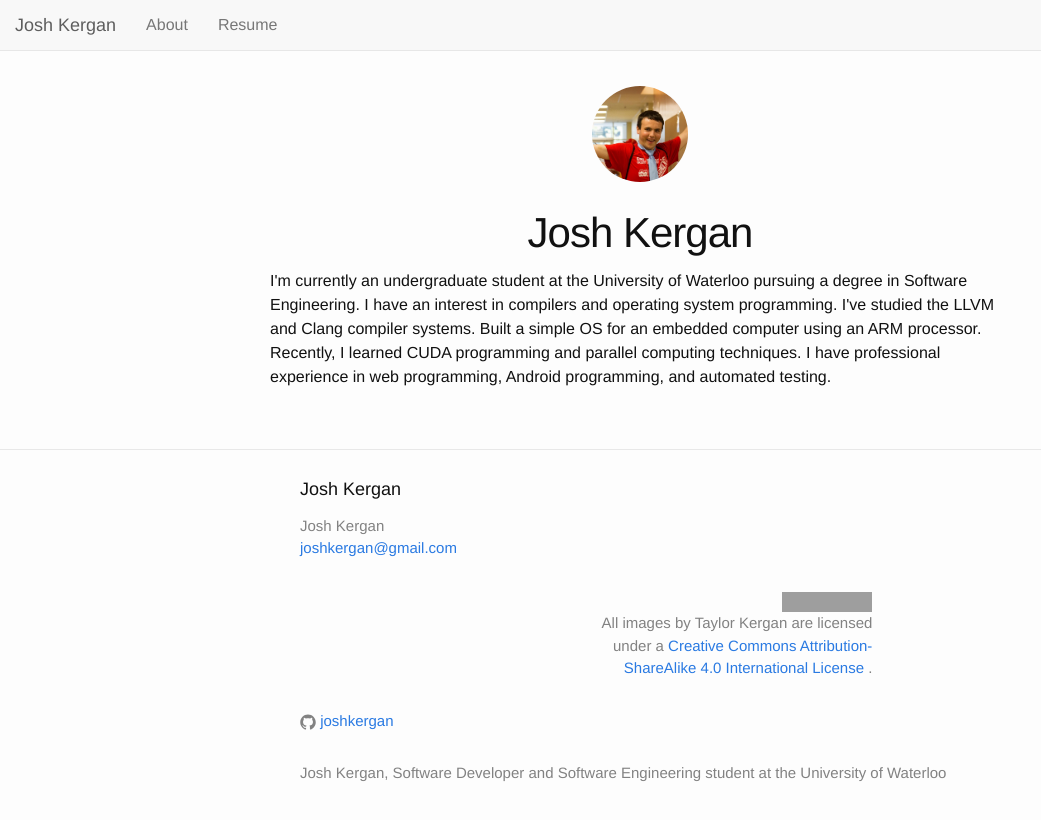
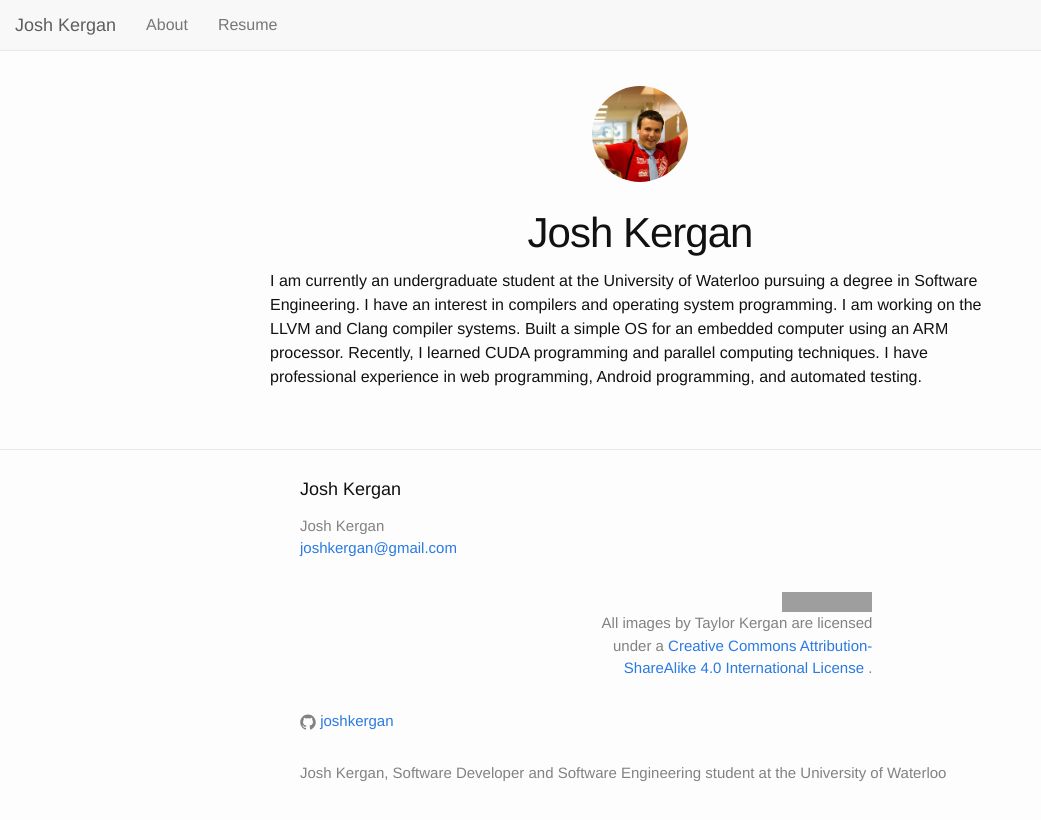
Before and after one commit to joshkergan/joshkergan.github.io, a Jekyll site: the page built from about.html, in a window 1280 px wide. Shown: the top 820 px of the page, without its empty margins (0-1041 px from the left). Built offline with Jekyll 4.4.1, drawn with Linux system fonts in a browser that asks for light colours; nearby versions of some CDN libraries; grey boxes are pictures that could not be loaded.

Commit message:
Update about page
Also updated config for Github Pages

```diff
--- a/_config.yml
+++ b/_config.yml
@@ -4,7 +4,7 @@ email: joshkergan@gmail.com
 description: > # this means to ignore newlines until "baseurl:"
   Josh Kergan, Software Developer and Software Engineering
   student at the University of Waterloo
-baseurl: "" # the subpath of your site, e.g. /blog/
+baseurl: "/" # the subpath of your site, e.g. /blog/
 url: "https://joshkergan.github.io" # the base hostname & protocol for your site
 github_username:  joshkergan
 
--- a/about.html
+++ b/about.html
@@ -10,9 +10,9 @@ title: About
 		Josh Kergan
 	</div>
 	<div class="post-content">
-			I'm currently an undergraduate student at the University of Waterloo
+			I am currently an undergraduate student at the University of Waterloo
 			pursuing a degree in Software Engineering. I have an interest in compilers
-			and operating system programming. I've studied the LLVM and Clang compiler systems.
+			and operating system programming. I am working on the LLVM and Clang compiler systems.
 			Built a simple OS for an embedded computer using an ARM processor.
 			Recently, I learned CUDA programming and parallel computing techniques.
 			I have professional experience in web programming, Android programming, and automated testing.
```
